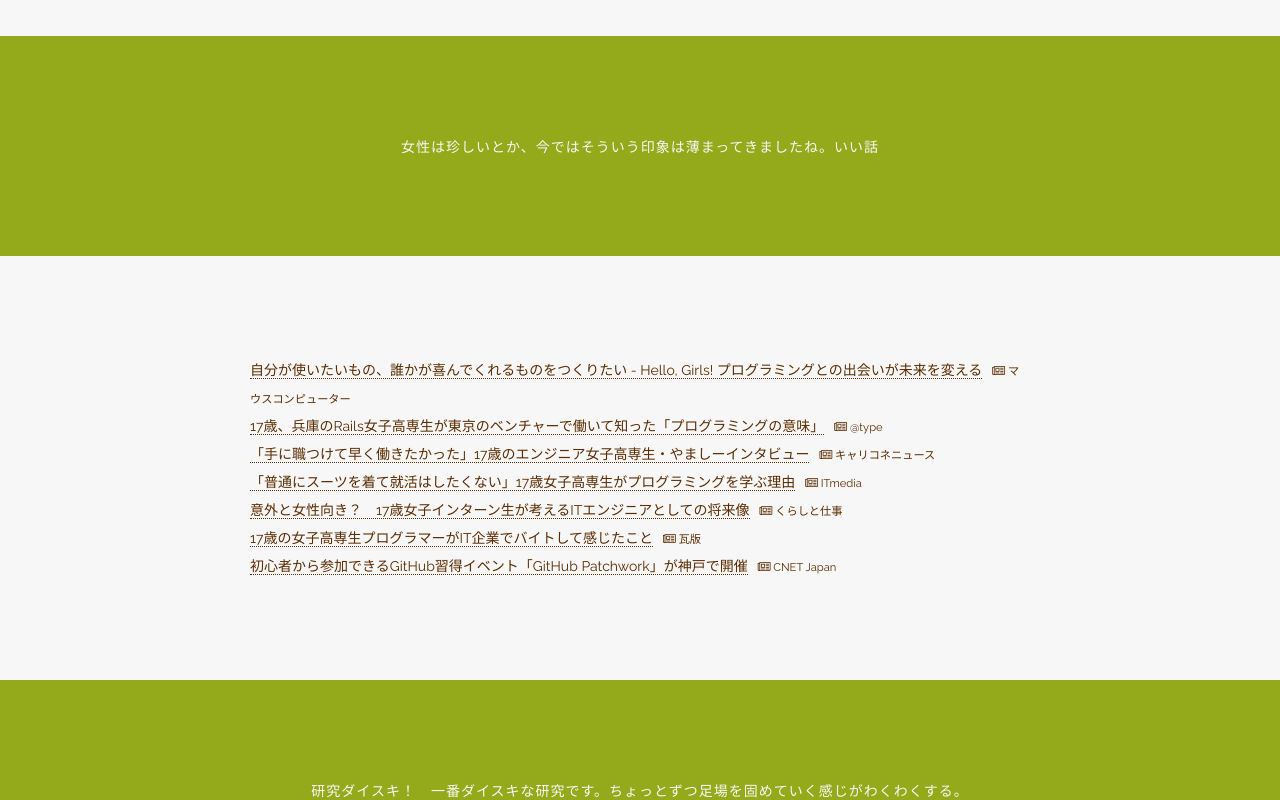
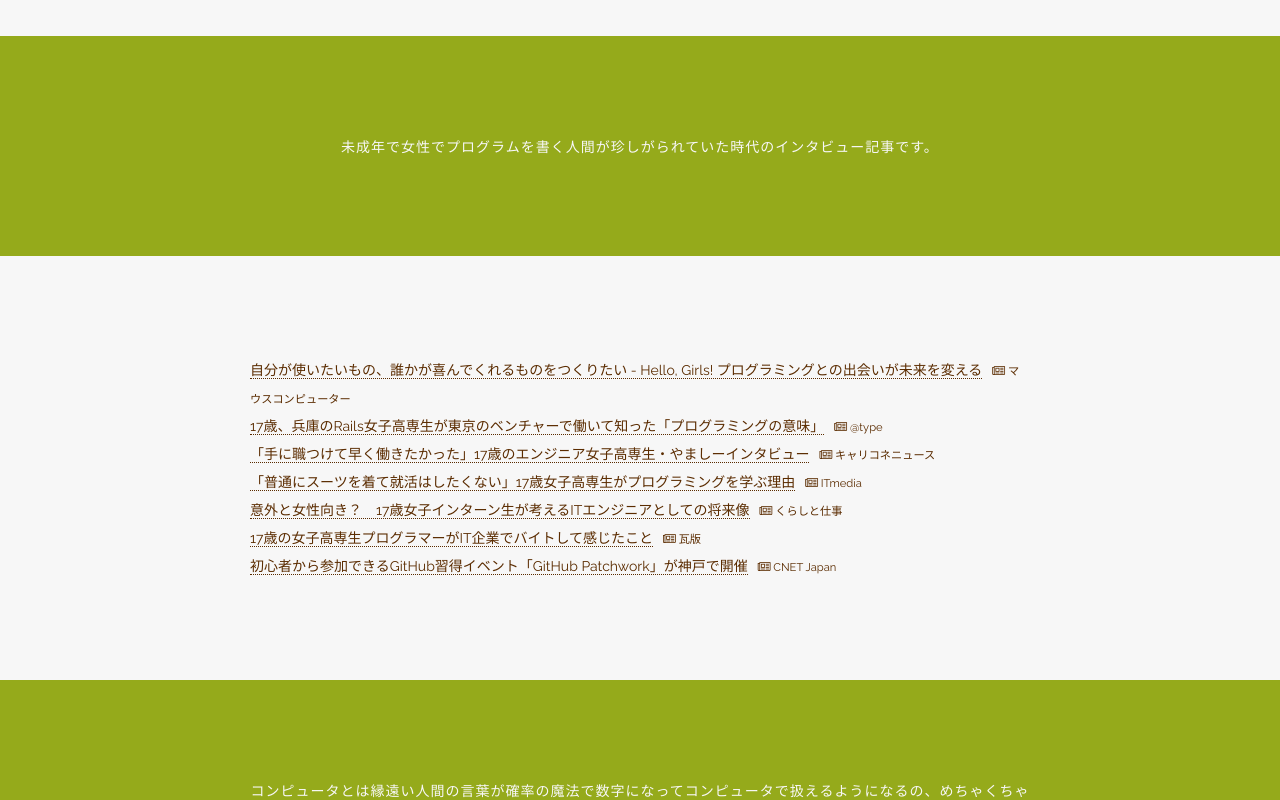
Before and after one commit to yamasy1549/yamasy1549.github.io, a React app: page / in a window 1280 px wide. Shown: the part 6260-7060 px from the top of the page. Built offline with nearby package versions, Linux system fonts and the light colour scheme.

Commit message:
文言を変更

```diff
--- a/src/components/About3.jsx
+++ b/src/components/About3.jsx
@@ -4,6 +4,6 @@ import About from './About.jsx'
 
 export default () => (
   <About id='about3'>
-    女性は珍しいとか、今ではそういう印象は薄まってきましたね。いい話
+    未成年で女性でプログラムを書く人間が珍しがられていた時代のインタビュー記事です。
   </About>
 )
--- a/src/components/About4.jsx
+++ b/src/components/About4.jsx
@@ -4,6 +4,6 @@ import About from './About.jsx'
 
 export default () => (
   <About id='about4'>
-    研究ダイスキ！　一番ダイスキな研究です。ちょっとずつ足場を固めていく感じがわくわくする。
+    コンピュータとは縁遠い人間の言葉が確率の魔法で数字になってコンピュータで扱えるようになるの、めちゃくちゃ面白くないですか？
   </About>
 )
```
